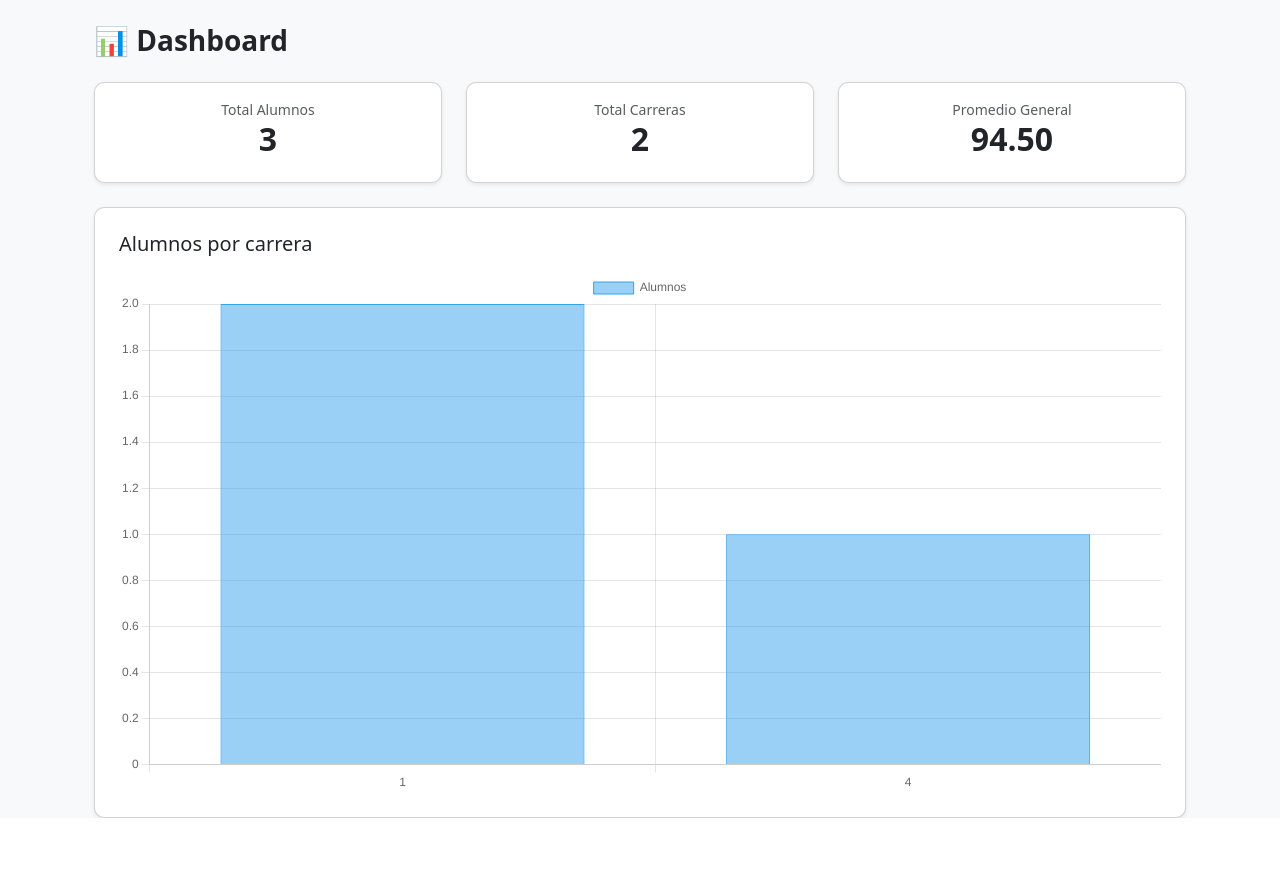
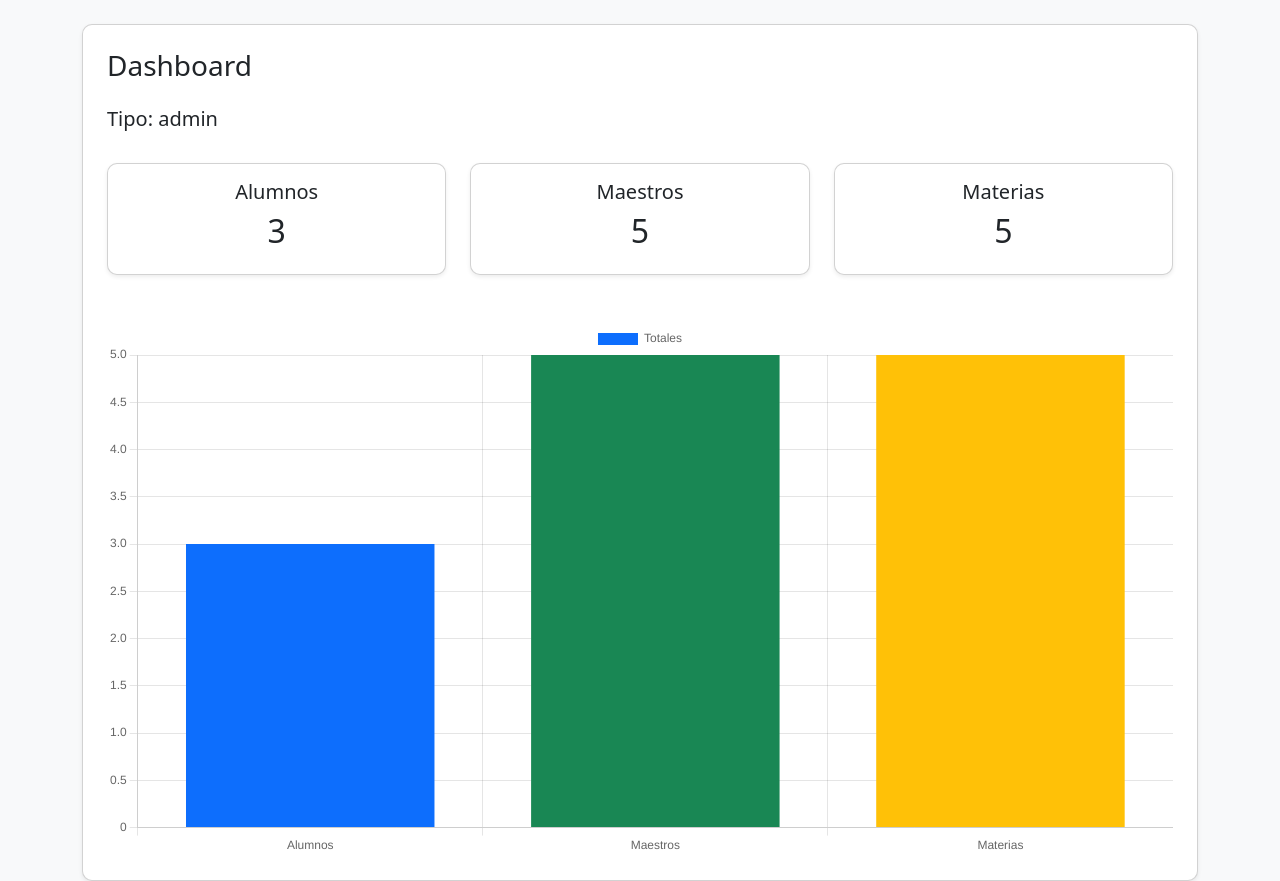
Before and after one commit to jorgelonarea1234-beep/sistema-escolar-django, a Django app: page /alumnos/dashboard/ in a window 1280 px wide. Shown: the part 56-937 px from the top of the page. Before the commit the page ends 874 px from the top, so only its background shows below. Run offline with Django 4.2, Linux system fonts and the light colour scheme; a user stored in the database is signed in; data comes from the database, SQL or seed files in the repository; both versions use the stored data as it was after the commit.

Commit message:
feat: dashboard con roles, gráficas y control de acceso

```diff
--- a/alumnos/context_processors.py
+++ b/alumnos/context_processors.py
@@ -1,10 +1,12 @@
 def roles_usuario(request):
+
     user = request.user
 
-    return {
-        'es_admin': user.is_authenticated and (
-            user.is_superuser or user.groups.filter(name='ADMIN').exists()
-        ),
-        'es_maestro': user.is_authenticated and user.groups.filter(name='MAESTRO').exists(),
-        'es_alumno': user.is_authenticated and user.groups.filter(name='ALUMNO').exists(),
-    }
+    if user.is_authenticated:
+        return {
+            'es_admin': user.is_superuser or user.groups.filter(name='admin').exists(),
+            'es_maestro': user.groups.filter(name='maestro').exists(),
+            'es_alumno': user.groups.filter(name='alumno').exists(),
+        }
+
+    return {}
--- a/alumnos/templates/alumnos/dashboard.html
+++ b/alumnos/templates/alumnos/dashboard.html
@@ -2,74 +2,168 @@
 
 {% block content %}
 
-<div class="container">
+<div class="card p-4 shadow-sm">
 
-    <!-- 🔥 TÍTULO -->
-    <h3 class="fw-semibold mb-4">
-        📊 Dashboard
-    </h3>
+    <h3 class="mb-4">Dashboard</h3>
 
-    <!-- 🔹 CARDS -->
-    <div class="row mb-4">
+    <!-- DEBUG -->
+    <h5>Tipo: {{ tipo }}</h5>
+
+    <!-- ========================= -->
+    <!-- 👑 ADMIN -->
+    <!-- ========================= -->
+    {% if tipo == 'admin' %}
+
+    <div class="row mt-4">
 
         <div class="col-md-4">
-            <div class="card p-3 shadow-sm text-center">
-                <small class="text-muted">Total Alumnos</small>
-                <h2 class="fw-bold">{{ total_alumnos }}</h2>
+            <div class="card p-3 text-center shadow-sm">
+                <h5>Alumnos</h5>
+                <h2>{{ total_alumnos }}</h2>
             </div>
         </div>
 
         <div class="col-md-4">
-            <div class="card p-3 shadow-sm text-center">
-                <small class="text-muted">Total Carreras</small>
-                <h2 class="fw-bold">{{ total_carreras }}</h2>
+            <div class="card p-3 text-center shadow-sm">
+                <h5>Maestros</h5>
+                <h2>{{ total_maestros }}</h2>
             </div>
         </div>
 
         <div class="col-md-4">
-            <div class="card p-3 shadow-sm text-center">
-                <small class="text-muted">Promedio General</small>
-
-                {% if promedio_general %}
-                <h2 class="fw-bold">
-                    {{ promedio_general|floatformat:2 }}
-                </h2>
-                {% else %}
-                <h5 class="text-muted">Sin datos</h5>
-                {% endif %}
-
+            <div class="card p-3 text-center shadow-sm">
+                <h5>Materias</h5>
+                <h2>{{ total_materias }}</h2>
             </div>
         </div>
 
     </div>
 
-    <!-- 🔹 GRÁFICA -->
-    <div class="card p-4 shadow-sm">
+    <!-- 🔥 GRÁFICA ADMIN -->
+    <div class="mt-5">
+        <canvas id="graficaAdmin"></canvas>
+    </div>
 
-        <h5 class="mb-3">Alumnos por carrera</h5>
+    {% endif %}
 
-        <canvas id="grafica"></canvas>
+
+    <!-- ========================= -->
+    <!-- 👨‍🏫 MAESTRO -->
+    <!-- ========================= -->
+    {% if tipo == 'maestro' %}
+
+    <div class="row mt-4">
+
+        <div class="col-md-6">
+            <div class="card p-3 text-center shadow-sm">
+                <h5>Mis Materias</h5>
+                <h2>{{ materias }}</h2>
+            </div>
+        </div>
+
+        <div class="col-md-6">
+            <div class="card p-3 text-center shadow-sm">
+                <h5>Mis Alumnos</h5>
+                <h2>{{ alumnos }}</h2>
+            </div>
+        </div>
 
     </div>
 
+    <!-- 🔥 GRÁFICA MAESTRO -->
+    <div class="mt-5">
+        <canvas id="graficaMaestro"></canvas>
+    </div>
+
+    {% endif %}
+
+
+    <!-- ========================= -->
+    <!-- 👨‍🎓 ALUMNO -->
+    <!-- ========================= -->
+    {% if tipo == 'alumno' %}
+
+    <div class="card p-3 mt-4">
+
+        <h5>{{ nombre }}</h5>
+        <p><b>Matrícula:</b> {{ matricula }}</p>
+        <p><b>Carrera:</b> {{ carrera }}</p>
+        <p><b>Materias inscritas:</b> {{ materias }}</p>
+
+    </div>
+
+    <!-- 🔥 GRÁFICA ALUMNO -->
+    <div class="mt-5">
+        <canvas id="graficaAlumno"></canvas>
+    </div>
+
+    {% endif %}
+
 </div>
 
-<!-- 🔥 CHART -->
-<script src="https://cdn.jsdelivr.net/npm/chart.js"></script>
+{% endblock %}
+
+
+{% block scripts %}
 
 <script>
-const ctx = document.getElementById('grafica');
+document.addEventListener("DOMContentLoaded", function () {
 
-new Chart(ctx, {
-    type: 'bar',
-    data: {
-        labels: {{ labels|safe }},
-        datasets: [{
-            label: 'Alumnos',
-            data: {{ data|safe }},
-            borderWidth: 1
-        }]
+    // =========================
+    // 👑 ADMIN
+    // =========================
+    const ctxAdmin = document.getElementById('graficaAdmin');
+
+    if (ctxAdmin) {
+        new Chart(ctxAdmin, {
+            type: 'bar',
+            data: {
+                labels: ['Alumnos', 'Maestros', 'Materias'],
+                datasets: [{
+                    label: 'Totales',
+                    data: [{{ total_alumnos|default:0 }}, {{ total_maestros|default:0 }}, {{ total_materias|default:0 }}],
+                    backgroundColor: ['#0d6efd', '#198754', '#ffc107']
+                }]
+            }
+        });
     }
+
+    // =========================
+    // 👨‍🏫 MAESTRO
+    // =========================
+    const ctxMaestro = document.getElementById('graficaMaestro');
+
+    if (ctxMaestro) {
+        new Chart(ctxMaestro, {
+            type: 'doughnut',
+            data: {
+                labels: ['Materias', 'Alumnos'],
+                datasets: [{
+                    data: [{{ materias|default:0 }}, {{ alumnos|default:0 }}],
+                    backgroundColor: ['#0d6efd', '#dc3545']
+                }]
+            }
+        });
+    }
+
+    // =========================
+    // 👨‍🎓 ALUMNO
+    // =========================
+    const ctxAlumno = document.getElementById('graficaAlumno');
+
+    if (ctxAlumno) {
+        new Chart(ctxAlumno, {
+            type: 'pie',
+            data: {
+                labels: ['Materias inscritas'],
+                datasets: [{
+                    data: [{{ materias|default:0 }}],
+                    backgroundColor: ['#198754']
+                }]
+            }
+        });
+    }
+
 });
 </script>
 
--- a/alumnos/templates/base.html
+++ b/alumnos/templates/base.html
@@ -154,6 +154,6 @@
 {% block scripts %}{% endblock %}
 
 <script src="https://cdn.jsdelivr.net/npm/bootstrap@5.3.7/dist/js/bootstrap.bundle.min.js"></script>
-
+<script src="https://cdn.jsdelivr.net/npm/chart.js"></script>
 </body>
 </html>
--- a/alumnos/urls.py
+++ b/alumnos/urls.py
@@ -11,6 +11,7 @@ urlpatterns = [
 
     # 📊 DASHBOARD
     path('dashboard/', views.dashboard, name='dashboard'),
+
 
     # 📥📤 EXCEL
     path('exportar-excel/', views.exportar_excel, name='exportar_excel'),
--- a/alumnos/views.py
+++ b/alumnos/views.py
@@ -37,6 +37,9 @@ from django.contrib.auth.decorators import permission_required
 
 from django.contrib.auth.decorators import user_passes_test
 from django.shortcuts import get_object_or_404, redirect
+from django.contrib.auth.models import Group
+
+
 
 
 @login_required
@@ -324,44 +327,92 @@ def editar_calificacion_ajax(request):
     return JsonResponse({'status': 'ok'})
 
 
+from django.http import JsonResponse
+from .models import Calificacion
+import json
+
 def eliminar_calificacion_ajax(request):
-    import json
-    from django.http import JsonResponse
-    from .models import Calificacion
 
-    data = json.loads(request.body)
+    if request.method == 'POST':
+        try:
+            data = json.loads(request.body)
 
-    cal = Calificacion.objects.get(id=data['id'])
-    cal.delete()
+            cal_id = data.get('id')
 
-    return JsonResponse({'status': 'ok'})
+            if not cal_id:
+                return JsonResponse({'success': False, 'error': 'ID no enviado'})
 
+            cal = Calificacion.objects.filter(id=cal_id).first()
 
+            if not cal:
+                return JsonResponse({'success': False, 'error': 'No existe la calificación'})
+
+            cal.delete()
+
+            return JsonResponse({'success': True})
+
+        except Exception as e:
+            return JsonResponse({'success': False, 'error': str(e)})
+
+    return JsonResponse({'success': False, 'error': 'Método no permitido'})
 
 
 @login_required
 def dashboard(request):
 
-    total_alumnos = Alumno.objects.count()
+    user = request.user
 
-    total_carreras = Alumno.objects.values('carrera').distinct().count()
+    # 👑 ADMIN
+    if user.is_superuser or user.groups.filter(name='admin').exists():
 
-    carreras = Alumno.objects.values('carrera').annotate(total=Count('carrera'))
+        context = {
+            'tipo': 'admin',
+            'total_alumnos': Alumno.objects.count(),
+            'total_maestros': Maestro.objects.count(),
+            'total_materias': Materia.objects.count(),
+        }
 
-    labels = [c['carrera'] for c in carreras]
-    data = [c['total'] for c in carreras]
+    # 👨‍🏫 MAESTRO
+    elif user.groups.filter(name='maestro').exists():
 
-    promedio_general = Calificacion.objects.aggregate(
-        Avg('calificacion')
-    )['calificacion__avg']
+        maestro = Maestro.objects.get(user=user)
 
-    return render(request, 'alumnos/dashboard.html', {
-        'total_alumnos': total_alumnos,
-        'total_carreras': total_carreras,
-        'labels': labels,
-        'data': data,
-        'promedio_general': promedio_general,
-    })
+        materias = Materia.objects.filter(maestro=maestro)
+
+        alumnos = Alumno.objects.filter(
+            materias__maestro=maestro
+        ).distinct()
+
+        context = {
+            'tipo': 'maestro',
+            'materias': materias.count(),
+            'alumnos': alumnos.count(),
+        }
+
+    # 👨‍🎓 ALUMNO
+    elif user.groups.filter(name='alumno').exists():
+
+        alumno = Alumno.objects.get(user=user)
+
+        context = {
+            'tipo': 'alumno',
+            'nombre': alumno.nombre,
+            'matricula': alumno.matricula,
+            'carrera': alumno.carrera.nombre,
+            'materias': alumno.materias.count(),
+        }
+
+    else:
+        context = {'tipo': 'otro'}
+
+
+    context.update({
+    'es_admin': user.is_superuser or user.groups.filter(name='admin').exists(),
+    'es_maestro': user.groups.filter(name='maestro').exists(),
+    'es_alumno': user.groups.filter(name='alumno').exists(),
+})
+
+    return render(request, 'alumnos/dashboard.html', context)
 
 
 # ===============================
@@ -382,34 +433,30 @@ from .models import Alumno, Maestro, Materia
 
 @login_required
 def lista_alumnos(request):
-
     user = request.user
 
     # 👑 ADMIN
-    if user.is_superuser or user.groups.filter(name='ADMIN').exists():
+    if user.is_superuser or user.groups.filter(name='admin').exists():
         alumnos = Alumno.objects.all()
 
     # 👨‍🏫 MAESTRO
-    elif user.groups.filter(name='MAESTRO').exists():
+    elif user.groups.filter(name='maestro').exists():
 
         try:
             maestro = Maestro.objects.get(user=user)
 
-            materias = Materia.objects.filter(maestro=maestro)
-
             alumnos = Alumno.objects.filter(
-                materias__in=materias
+                materias__maestro=maestro
             ).distinct()
 
         except Maestro.DoesNotExist:
             alumnos = Alumno.objects.none()
 
-    # 👨‍🎓 ALUMNO
-    elif user.groups.filter(name='ALUMNO').exists():
+    # 👨‍🎓 ALUMNO 👇 AQUÍ VA LO TUYO
+    elif user.groups.filter(name='alumno').exists():
 
         try:
             alumno = Alumno.objects.get(user=user)
-
             alumnos = Alumno.objects.filter(id=alumno.id)
 
         except Alumno.DoesNotExist:
@@ -421,9 +468,9 @@ def lista_alumnos(request):
 
     return render(request, 'alumnos/lista_alumnos.html', {
         'alumnos': alumnos,
-        'es_admin': user.is_superuser or user.groups.filter(name='ADMIN').exists(),
-        'es_maestro': user.groups.filter(name='MAESTRO').exists(),
-        'es_alumno': user.groups.filter(name='ALUMNO').exists(),
+        'es_admin': user.is_superuser or user.groups.filter(name='admin').exists(),
+        'es_maestro': user.groups.filter(name='maestro').exists(),
+        'es_alumno': user.groups.filter(name='alumno').exists(),
     })
 
 
@@ -570,6 +617,8 @@ def lista_materias(request):
 
     materias = Materia.objects.all()
     return render(request, 'alumnos/lista_materias.html', {'materias': materias})
+
+
 
 
 @login_required
--- a/config/settings.py
+++ b/config/settings.py
@@ -87,6 +87,7 @@ TEMPLATES = [
                 'django.contrib.auth.context_processors.auth',
                 'django.contrib.messages.context_processors.messages',
                 'alumnos.context_processors.roles_usuario',
+                'alumnos.context_processors.roles_usuario',
             ],
         },
     },
```
Also changed, not shown: alumnos/models.py (+5 -4 lines), db.sqlite3.
